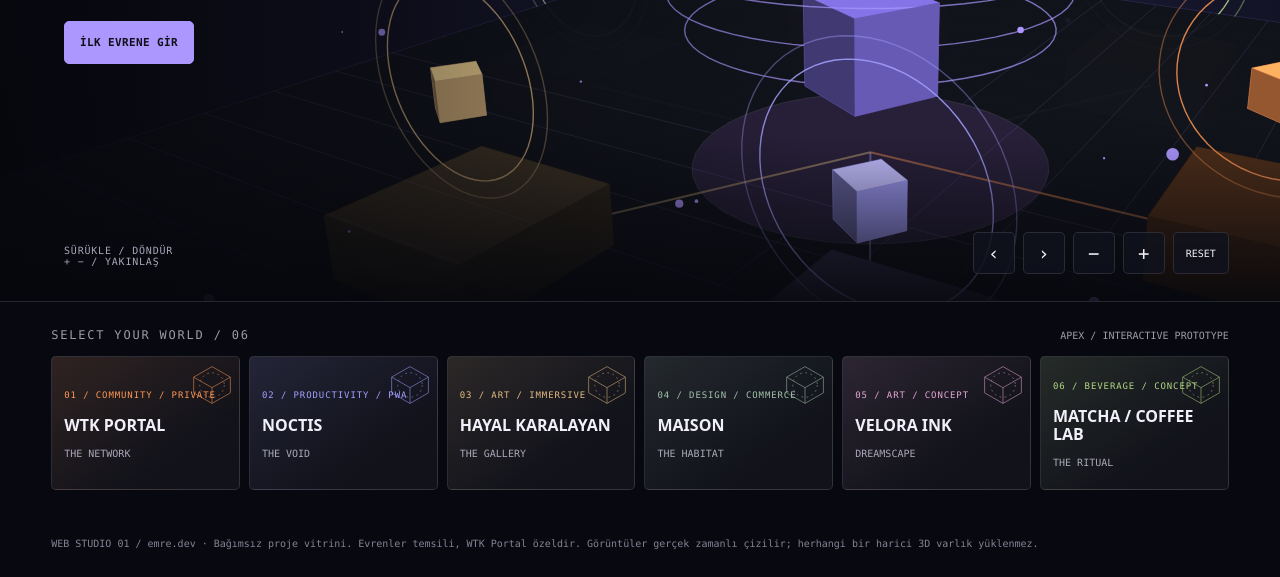
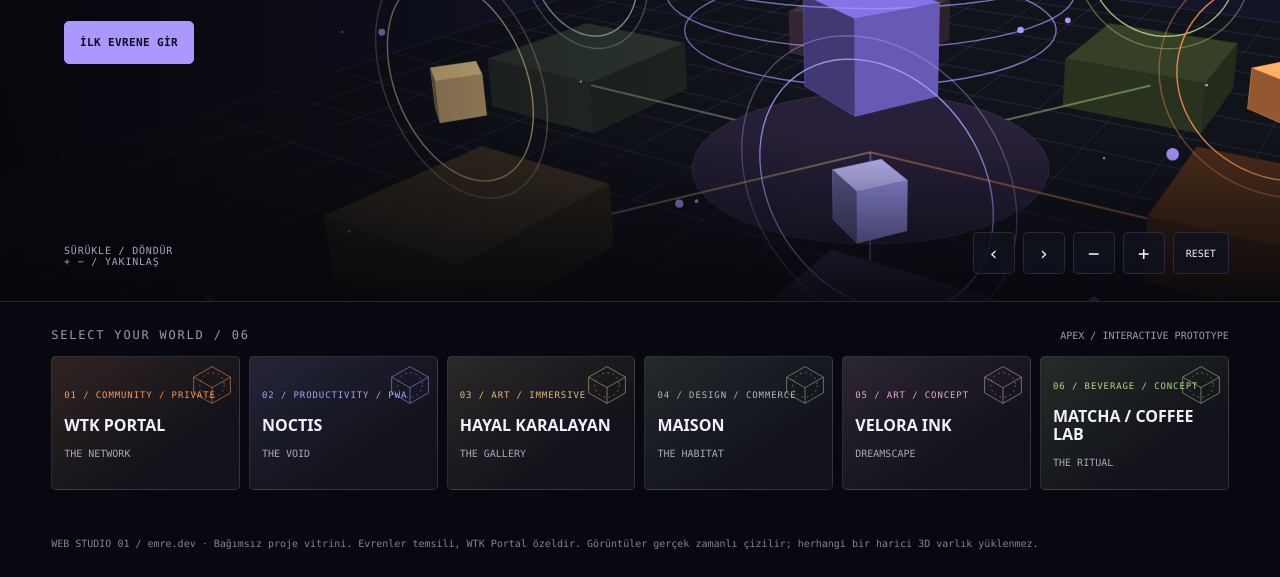
Before and after one commit to emrebeymii/emre.dev-portfoy, a plain HTML site: page project-universe.html in a window 1280 px wide. Shown: the part 420-997 px from the top of the page. Drawn offline with Linux system fonts and the light colour scheme.

Commit message:
fix(universe): render floor before scene geometry

```diff
--- a/project-universe.html
+++ b/project-universe.html
@@ -57,7 +57,6 @@ function butterfly(x,y,z,s,c,t){const flap=.35+.65*Math.abs(Math.sin(t*2.3));for
 function galleryFrame(x,y,z,c,i){box(x,y,z,1.75,2.1,.12,'#957447');box(x,y,z+.09,1.55,1.88,.05,'#202023');for(let a=0;a<5;a++){const xx=x+Math.sin(i*3+a*2)*.48,yy=y+Math.cos(i*4+a)*.65;box(xx,yy,z+.13,.28+.12*a,.13+.07*a,.02,light(c,.5+a*.14),.1)}}
 function floor(c){const n=9;poly([V(-n,-1.2,-n),V(n,-1.2,-n),V(n,-1.2,n),V(-n,-1.2,n)],'#11141b',null,.95);for(let i=-9;i<=9;i++){line([V(i,-1.19,-9),V(i,-1.19,9)],c,.13);line([V(-9,-1.19,i),V(9,-1.19,i)],c,.13)}}
 function scene(t,c){
-floor(c);
 if(selected===-1){disk(0,-.98,0,2.15,'#282039');for(let j=0;j<3;j++)ring(0,.75+j*.45,0,2.15+j*.18,c,Math.PI/2,.7);box(0,.45,0,1.15,1.15,1.15,'#7062c5',t*.22);W.forEach((w,i)=>{let a=i/6*rad;let x=4.6*Math.cos(a),z=4.6*Math.sin(a);box(x,-.75,z,1.9,.7,1.9,light(w.c,.25));ring(x,.85,z,1.02,w.c,0,.85);ring(x,.85,z,1.2,w.c,0,.4);box(x,.75,z,.42,.42,.42,w.c,t*.2);line([V(0,-.92,0),V(x,-.92,z)],w.c,.45,2)});}
 if(selected===0){const nodes=[];for(let i=0;i<15;i++){let a=i*2.399,rr=1.25+i%4*.9;nodes.push(V(Math.cos(a)*rr,.25+(i%3)*1.12,Math.sin(a)*rr))}nodes.forEach((p,i)=>{box(...p,.28,.28,.28,i%3?c:'#fff0cd',t*.18+i);for(let j=i+1;j<nodes.length;j++)if(Math.hypot(...sub(p,nodes[j]))<3.5)line([p,nodes[j]],c,.23)});ring(0,1.6,0,3.6,c,Math.PI/2,.4);box(0,-.65,0,2.1,.9,2.1,'#5c3225');box(0,1.5,0,1.1,1.1,1.1,'#d16b39',t*.2);}
 if(selected===1){disk(0,-.96,0,3,'#22203d');for(let i=0;i<5;i++){ring(0,1.5,0,1.3+i*.5,c,(i*.63+t*.08)%Math.PI,.7-i*.08)}box(0,1.5,0,.8,.8,.8,'#d3cdff',t*.32);for(let i=0;i<6;i++){let a=i*rad/6+t*.15;box(3.2*Math.cos(a),1.2+.5*Math.sin(a*2),3.2*Math.sin(a),.22,.22,.22,c,a)}}
@@ -67,7 +66,7 @@ if(selected===4){for(let i=0;i<7;i++){let a=i*rad/7;const x=3.6*Math.cos(a),z=3.
 if(selected===5){disk(0,-.96,0,3.4,'#334b2e');cup(-1.45,-.55+.2*Math.sin(t*.9),.4,'#86a84f',2.8,.78);cup(1.3,-.65+.2*Math.cos(t*.8),-.2,'#b88465',2.35,.65);for(let j=0;j<3;j++)ring(0,.2+j*.8,0,3.0+j*.2,c,Math.PI/2,.22);for(let i=0;i<8;i++){let a=i*rad/8+t*.12;const x=3.4*Math.cos(a),z=3.4*Math.sin(a),y=1.2+.65*Math.sin(a*2);poly([V(x,y,z),V(x+.45,y+.25,z+.2),V(x+.15,y+.8,z+.1),V(x-.2,y+.3,z)],'#638a4f',c,.85)}}
 for(let i=0;i<75;i++){let a=i*2.399+t*.02,rr=3+(i%13)*.47;point(V(Math.cos(a)*rr,(i*17%50)/10-.2,Math.sin(a)*rr),c,.012+(i%3)*.013)}
 }
-function draw(){if(!ctx||width<2||height<2)return;const w=W[selected],c=w?w.c:'#ac97ff',bg=w?w.bg:'#101020';ctx.setTransform(ratio,0,0,ratio,0,0);ctx.clearRect(0,0,width,height);const mobile=width<620;centerX=width*(mobile?.5:.68);centerY=height*(mobile?.68:.55);focal=Math.min(width*(mobile?1.08:.9),height*1.65);let gradient=ctx.createRadialGradient(centerX,centerY,0,centerX,centerY,Math.max(width,height)*.8);gradient.addColorStop(0,light(bg,1.65));gradient.addColorStop(.62,bg);gradient.addColorStop(1,'#07080f');ctx.fillStyle=gradient;ctx.fillRect(0,0,width,height);cam=V(Math.sin(angle)*distance,1.5+Math.sin(pitch)*distance,Math.cos(angle)*distance);const target=V(0,.9,0);const f=norm(sub(target,cam)),r=norm(cross(f,V(0,1,0))),u=cross(r,f);focus={f,r,u};drawList=[];scene(phase,c);drawList.sort((a,b)=>b.z-a.z);for(const e of drawList){ctx.globalAlpha=e.alpha??1;ctx.beginPath();if(e.point){ctx.fillStyle=e.col;ctx.arc(e.q[0][0],e.q[0][1],e.r,0,rad);ctx.fill();continue}ctx.moveTo(e.q[0][0],e.q[0][1]);for(let i=1;i<e.q.length;i++)ctx.lineTo(e.q[i][0],e.q[i][1]);if(e.closed)ctx.closePath();if(e.fill){ctx.fillStyle=e.fill;ctx.fill()}if(e.stroke){ctx.strokeStyle=e.stroke;ctx.lineWidth=e.thick||.8;ctx.stroke()}}ctx.globalAlpha=1}
+function draw(){if(!ctx||width<2||height<2)return;const w=W[selected],c=w?w.c:'#ac97ff',bg=w?w.bg:'#101020';ctx.setTransform(ratio,0,0,ratio,0,0);ctx.clearRect(0,0,width,height);const mobile=width<620;centerX=width*(mobile?.5:.68);centerY=height*(mobile?.68:.55);focal=Math.min(width*(mobile?1.08:.9),height*1.65);let gradient=ctx.createRadialGradient(centerX,centerY,0,centerX,centerY,Math.max(width,height)*.8);gradient.addColorStop(0,light(bg,1.65));gradient.addColorStop(.62,bg);gradient.addColorStop(1,'#07080f');ctx.fillStyle=gradient;ctx.fillRect(0,0,width,height);cam=V(Math.sin(angle)*distance,1.5+Math.sin(pitch)*distance,Math.cos(angle)*distance);const target=V(0,.9,0);const f=norm(sub(target,cam)),r=norm(cross(f,V(0,1,0))),u=cross(r,f);focus={f,r,u};drawList=[];floor(c);const ground=drawList.slice();drawList=[];scene(phase,c);drawList.sort((a,b)=>b.z-a.z);for(const e of ground.concat(drawList)){ctx.globalAlpha=e.alpha??1;ctx.beginPath();if(e.point){ctx.fillStyle=e.col;ctx.arc(e.q[0][0],e.q[0][1],e.r,0,rad);ctx.fill();continue}ctx.moveTo(e.q[0][0],e.q[0][1]);for(let i=1;i<e.q.length;i++)ctx.lineTo(e.q[i][0],e.q[i][1]);if(e.closed)ctx.closePath();if(e.fill){ctx.fillStyle=e.fill;ctx.fill()}if(e.stroke){ctx.strokeStyle=e.stroke;ctx.lineWidth=e.thick||.8;ctx.stroke()}}ctx.globalAlpha=1}
 function tick(now){frame=0;if(!visible||document.hidden)return;if(!paused&&!dialog.open){phase+=last?Math.min(.05,(now-last)/1000):0;if(!drag)angle+=.00085;}last=now;draw();if(!paused&&!dialog.open)request()}
 function request(){if(!frame&&visible&&!document.hidden)frame=requestAnimationFrame(tick)}
 if(!ctx){$('description').textContent='3D çizim bu tarayıcıda kullanılamıyor. Aşağıdaki proje seçicileri çalışmaya devam eder.'}
```
